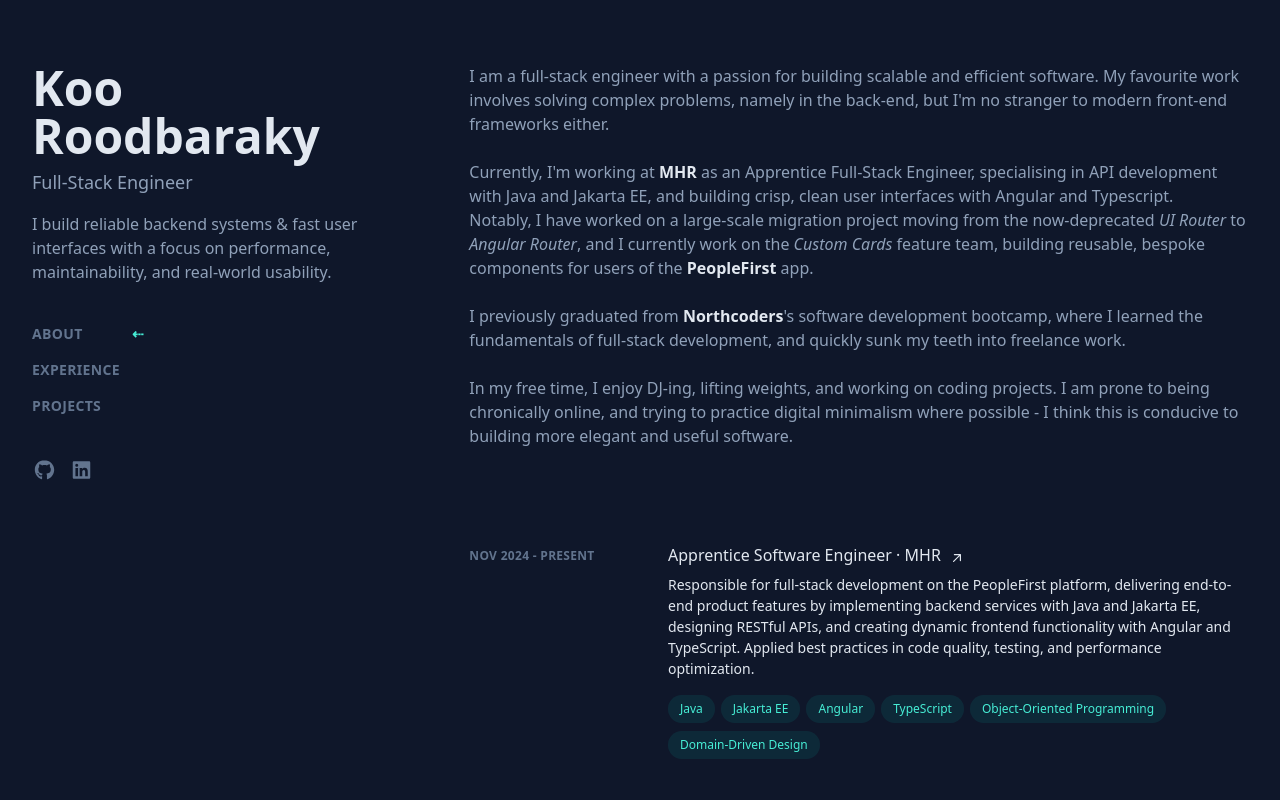
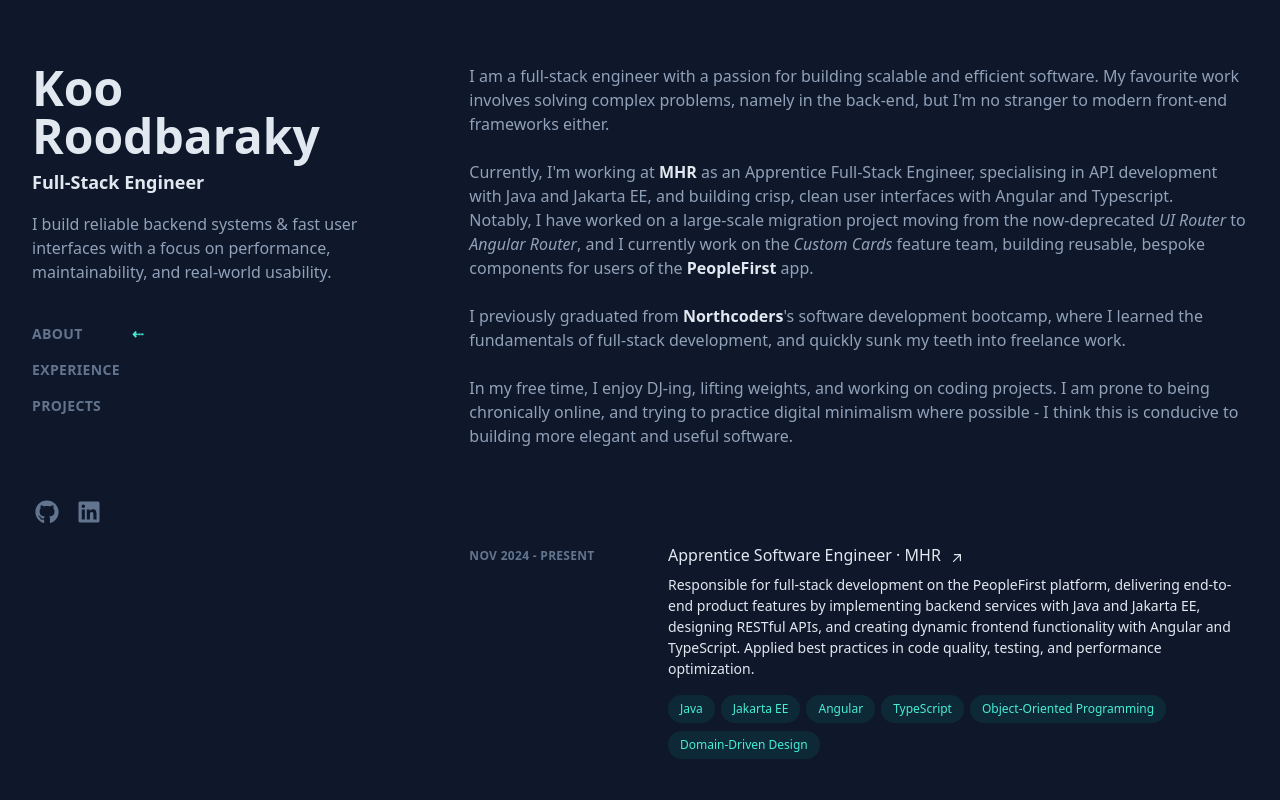
Before and after one commit to Roodbaraky/angular-portfolio, an Angular app: page / in a window 1280 px wide. Shown: the top 800 px of the page. Built offline with nearby package versions, Linux system fonts and the light colour scheme.

Commit message:
Refine home page styling: updated text weights, adjusted spacing, and enhanced icon styles.

```diff
--- a/src/app/pages/home-page/home-page.html
+++ b/src/app/pages/home-page/home-page.html
@@ -4,8 +4,8 @@
     <!-- LEFT COLUMN -->
     <aside class="space-y-10 lg:sticky lg:top-16 self-start">
       <div>
-        <h1 class="text-5xl font-bold">Koo Roodbaraky</h1>
-        <p class="mt-2 text-lg text-slate-400">Full-Stack Engineer</p>
+        <h1 class="text-5xl font-semibold">Koo Roodbaraky</h1>
+        <p class="mt-2 text-lg  font-semibold">Full-Stack Engineer</p>
         <p class="mt-4 text-slate-400 max-w-sm">
           I build reliable backend systems & fast user interfaces with a focus on performance, maintainability, and
           real-world usability.
@@ -28,13 +28,13 @@
         }
       </nav>
 
-      <div class="flex gap-3 text-slate-500">
+      <div class="flex gap-3 text-slate-500 text-2xl my-20">
         <a href="https://github.com/roodbaraky" target="_blank"
-           class="text-xl hover:text-slate-200 hover:scale-110 transition-all">
+           class="hover:text-slate-200 hover:scale-110 transition-all">
           <fa-icon [icon]="faGithub"></fa-icon>
         </a>
         <a href="https://www.linkedin.com/in/koorosh-roodbaraky/" target="_blank"
-           class=" text-xl hover:text-slate-200 hover:scale-110 transition-all">
+           class="hover:text-slate-200 hover:scale-110 transition-all">
           <fa-icon [icon]="faLinkedin"></fa-icon>
         </a>
 
```
